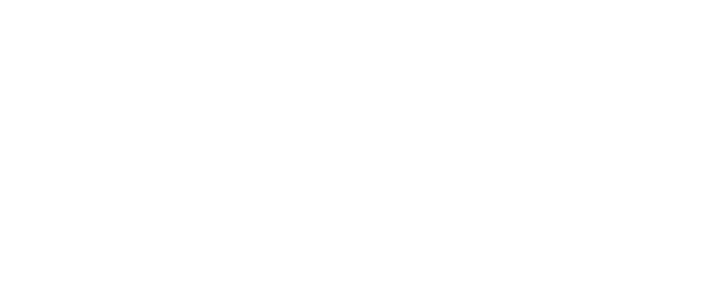
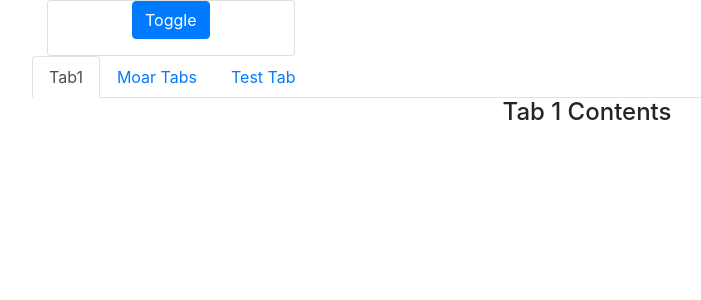
Before and after one commit to Build-Week-Spotify-Song-Suggester-4/front-end, a React (Create React App) app: page /1 in a window 1280 px wide. Shown: the top 300 px of the page, without its empty margins (53-754 px from the left). Built offline with nearby package versions, Linux system fonts and the light colour scheme.

Commit message:
added basic userpage skeleton, needs formatting

```diff
--- a/src/App.js
+++ b/src/App.js
@@ -1,8 +1,9 @@
 import React from 'react';
 import { Container } from "reactstrap";
-import { Route } from "react-router-dom";
+import { Route, Switch } from "react-router-dom";
 import LogInForm from "./components/LogInForm";
 import Registration from "./components/Registration"
+import UserPage from "./components/UserPage";
 import './App.css';
 
 function App() {
@@ -12,17 +13,19 @@ function App() {
       </header>
 
       <Container>
-        <Route path="/login">
-          <LogInForm />
-        </Route>
+        <Switch>
+          <Route path="/:userid">
+            <UserPage />
+          </Route>
 
-        <Route path="/register">
-          <Registration />
-        </Route>
+          <Route path="/login">
+            <LogInForm />
+          </Route>
 
-        <Route path="/:userid">
-
-        </Route>
+          <Route path="/register">
+            <Registration />
+          </Route>
+        </Switch>
       </Container>
 
     </div>
--- /dev/null
+++ b/src/components/UserPage.js
@@ -0,0 +1,115 @@
+import React, { useState } from 'react';
+import { TabContent, TabPane, Nav, NavItem, NavLink, Card, Button, CardTitle, CardText, Row, Col, UncontrolledCollapse, CardBody } from 'reactstrap';
+import classnames from 'classnames';
+
+function UserPage(){
+  const [activeTab, setActiveTab] = useState('1');
+
+  const toggle = tab => {
+    if(activeTab !== tab) setActiveTab(tab);
+  }
+
+  return (
+    <div>
+    <Col sm="3">
+    	<Card>
+		 <div>
+		    <Button color="primary" id="toggler" style={{ marginBottom: '1rem' }}>
+		      Toggle
+		    </Button>
+		    <UncontrolledCollapse toggler="#toggler">
+		      <Card>
+		        <CardBody>
+		    		<CardTitle> User Name </CardTitle>
+		    		<CardText>user setting 1</CardText>
+		    		<CardText>user setting 2</CardText>
+		    		<CardText>user setting 3</CardText>
+		    		<CardText>user setting 4</CardText>
+		        </CardBody>
+		      </Card>
+		    </UncontrolledCollapse>
+		  </div>
+		</Card>
+    </Col>
+
+
+      <Nav tabs>
+        <NavItem>
+          <NavLink
+            className={classnames({ active: activeTab === '1' })}
+            onClick={() => { toggle('1'); }}
+          >
+            Tab1
+          </NavLink>
+        </NavItem>
+        <NavItem>
+          <NavLink
+            className={classnames({ active: activeTab === '2' })}
+            onClick={() => { toggle('2'); }}
+          >
+            Moar Tabs
+          </NavLink>
+        </NavItem>
+        <NavItem>
+        	<NavLink
+        		className={classnames({ active: activeTab === '3' })}
+        		onClick={() => { toggle('3'); }}
+        	>
+        		Test Tab
+        	</NavLink>
+        </NavItem>
+      </Nav>
+      <TabContent activeTab={activeTab}>
+        <TabPane tabId="1">
+          <Row>
+            <Col sm="12">
+              <h4>Tab 1 Contents</h4>
+            </Col>
+          </Row>
+        </TabPane>
+        <TabPane tabId="2">
+          <Row>
+            <Col sm="6">
+              <Card body>
+                <CardTitle>Special Title Treatment</CardTitle>
+                <CardText>With supporting text below as a natural lead-in to additional content.</CardText>
+                <Button>Go somewhere</Button>
+              </Card>
+            </Col>
+            <Col sm="6">
+              <Card body>
+                <CardTitle>Special Title Treatment</CardTitle>
+                <CardText>With supporting text below as a natural lead-in to additional content.</CardText>
+                <Button>Go somewhere</Button>
+              </Card>
+            </Col>
+          </Row>
+        </TabPane>
+        <TabPane tabId="3">
+        	<Row>
+        		<Col >
+        			<Card>
+        			 <div>
+					    <Button color="primary" id="toggler" style={{ marginBottom: '1rem' }}>
+					      Toggle
+					    </Button>
+					    <UncontrolledCollapse toggler="#toggler">
+					      <Card>
+					        <CardBody>
+					          Lorem ipsum dolor sit amet consectetur adipisicing elit. Nesciunt magni, voluptas debitis
+					          similique porro a molestias consequuntur earum odio officiis natus, amet hic, iste sed
+					          dignissimos esse fuga! Minus, alias.
+					        </CardBody>
+					      </Card>
+					    </UncontrolledCollapse>
+					  </div>
+         			</Card>
+        		</Col>
+        	</Row>
+        </TabPane>
+      </TabContent>
+    </div>
+  );
+}
+
+export default UserPage;
```
